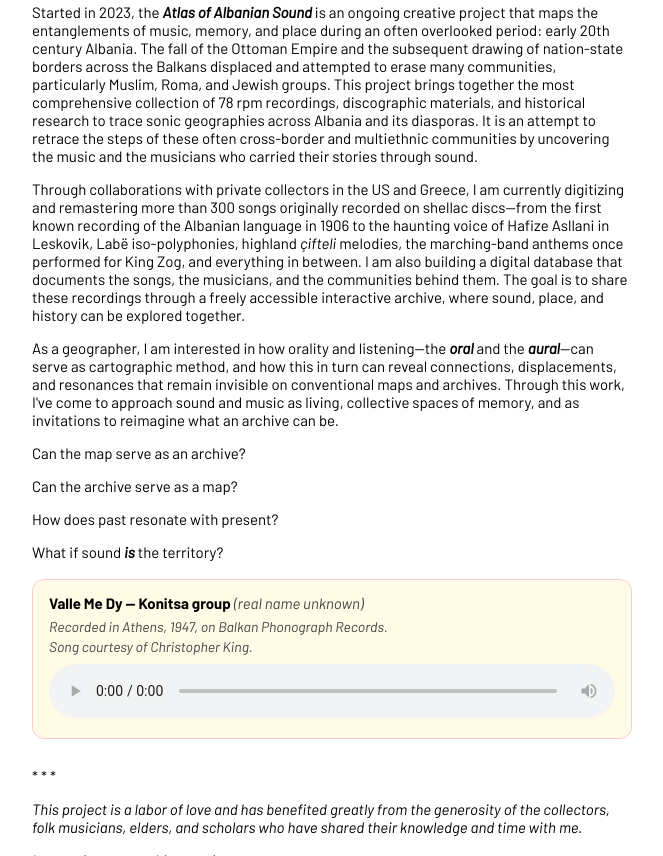
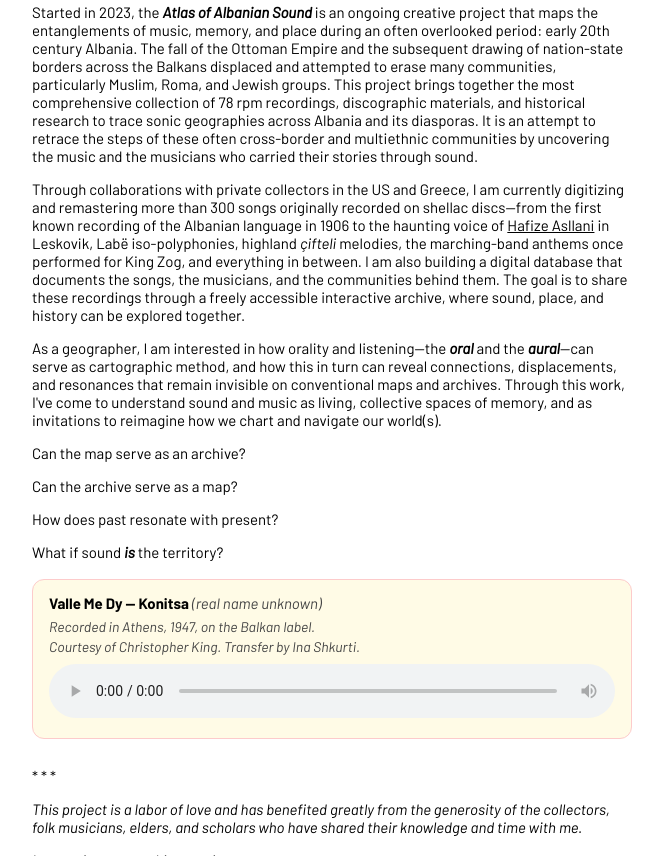
Before and after one commit to ishkurti/InaWeb, a plain HTML site: page sound-atlas.html in a window 1280 px wide. Shown: the part 389-1245 px from the top of the page, without its empty margins (178-841 px from the left). Drawn offline with Linux system fonts and the light colour scheme; no server answers.

Commit message:
text changes

```diff
--- a/sound-atlas.html
+++ b/sound-atlas.html
@@ -166,6 +166,15 @@
 }
 
 
+/* hafize asllani hyperlink */
+p a {
+  color: black;
+  text-decoration: underline;
+}
+p a:hover {
+  text-decoration: none;
+}
+
 
 
 
@@ -226,9 +235,9 @@
 
                 <p>Started in 2023, the <em><strong>Atlas of Albanian Sound</strong></em> is an ongoing creative project that maps the entanglements of music, memory, and place during an often overlooked period: early 20th century Albania. The fall of the Ottoman Empire and the subsequent drawing of nation-state borders across the Balkans displaced and attempted to erase many communities, particularly Muslim, Roma, and Jewish groups. This project brings together the most comprehensive collection of 78 rpm recordings, discographic materials, and historical research to trace sonic geographies across Albania and its diasporas. It is an attempt to retrace the steps of these often cross-border and multiethnic communities by uncovering the music and the musicians who carried their stories through sound.</p>
 
-                <p>Through collaborations with private collectors in the US and Greece, I am currently digitizing and remastering more than 300 songs originally recorded on shellac discs—from the first known recording of the Albanian language in 1906 to the haunting voice of Hafize Asllani in Leskovik, Labë iso-polyphonies, highland <em>çifteli</em> melodies, the marching-band anthems once performed for King Zog, and everything in between. I am also building a digital database that documents the songs, the musicians, and the communities behind them. The goal is to share these recordings through a freely accessible interactive archive, where sound, place, and history can be explored together.</p>
+                <p>Through collaborations with private collectors in the US and Greece, I am currently digitizing and remastering more than 300 songs originally recorded on shellac discs—from the first known recording of the Albanian language in 1906 to the haunting voice of <a href="https://www.youtube.com/watch?v=z8SRLunraPo" target="_blank">Hafize Asllani</a> in Leskovik, Labë iso-polyphonies, highland <em>çifteli</em> melodies, the marching-band anthems once performed for King Zog, and everything in between. I am also building a digital database that documents the songs, the musicians, and the communities behind them. The goal is to share these recordings through a freely accessible interactive archive, where sound, place, and history can be explored together.</p>
 
-                <p>As a geographer, I am interested in how orality and listening—the <em><strong>oral</strong></em> and the <strong><em>aural</em></strong>—can serve as cartographic method, and how this in turn can reveal connections, displacements, and resonances that remain invisible on conventional maps and archives. Through this work, I've come to approach sound and music as living, collective spaces of memory, and as invitations to reimagine what an archive can be.</p>
+                <p>As a geographer, I am interested in how orality and listening—the <em><strong>oral</strong></em> and the <strong><em>aural</em></strong>—can serve as cartographic method, and how this in turn can reveal connections, displacements, and resonances that remain invisible on conventional maps and archives. Through this work, I've come to understand sound and music as living, collective spaces of memory, and as invitations to reimagine how we chart and navigate our world(s).</p>
                 <p>Can the map serve as an archive?</p>
                 <p>Can the archive serve as a map?</p>
                 <p>How does past resonate with present?</p>
@@ -237,11 +246,11 @@
             <!-- AUDIO: Valle Me Dy - Konitsa (real name unknown) -->
 <div class="audio-card">
   <div class="audio-title">
-    Valle Me Dy — Konitsa group <span class="audio-note">(real name unknown)</span>
+    Valle Me Dy — Konitsa <span class="audio-note">(real name unknown)</span>
   </div>
   <div class="audio-meta">
-    Recorded in Athens, 1947, on Balkan Phonograph Records.<br>
-    Song courtesy of Christopher King.
+    Recorded in Athens, 1947, on the Balkan label.<br>
+    Courtesy of Christopher King. Transfer by Ina Shkurti.
   </div>
 
   <audio
```
